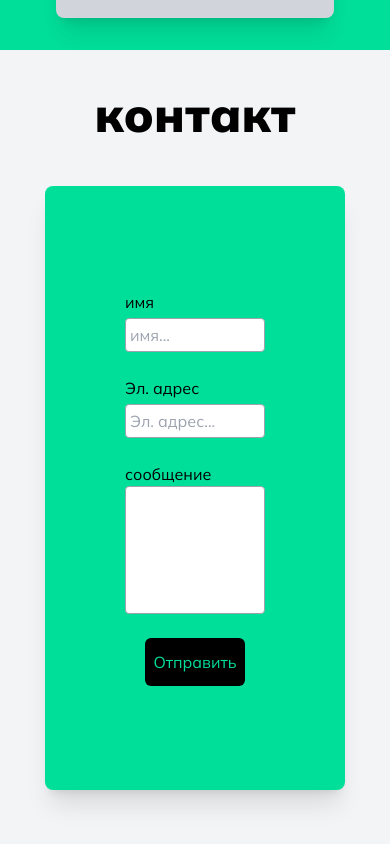
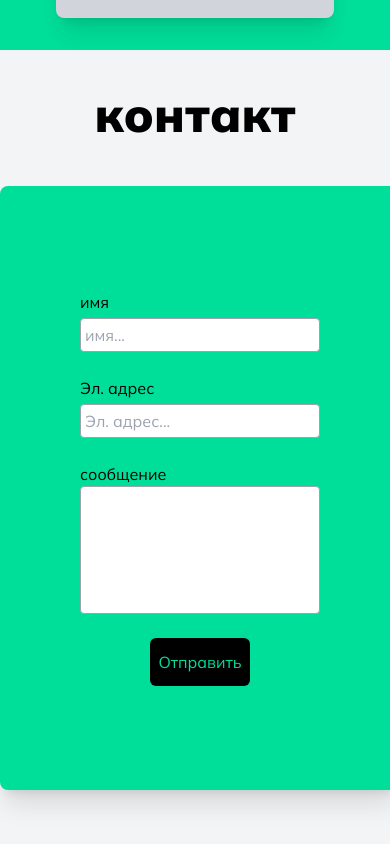
Before and after one commit to FedeOrefici/englishLessons, a React (Create React App) app: page / in a window 390 px wide. Shown: the part 3213-4057 px from the top of the page. Built offline with nearby package versions, Linux system fonts and the light colour scheme.

Commit message:
responsiveForm

```diff
--- a/src/components/Form.jsx
+++ b/src/components/Form.jsx
@@ -62,7 +62,7 @@ const Formulary = () => {
             >
 
             <Form
-            className="w-[500px] flex flex-col p-20 my-12 mx-auto rounded-lg bg-[#00df9a] shadow-xl max-sm:w-[300px]"
+            className="w-[500px] flex flex-col p-20 my-12 mx-auto rounded-lg bg-[#00df9a] shadow-xl max-sm:w-[400px]"
             onSubmit={sendEmailMessage}>
 
                     <label className='mt-6'>имя</label>
```
